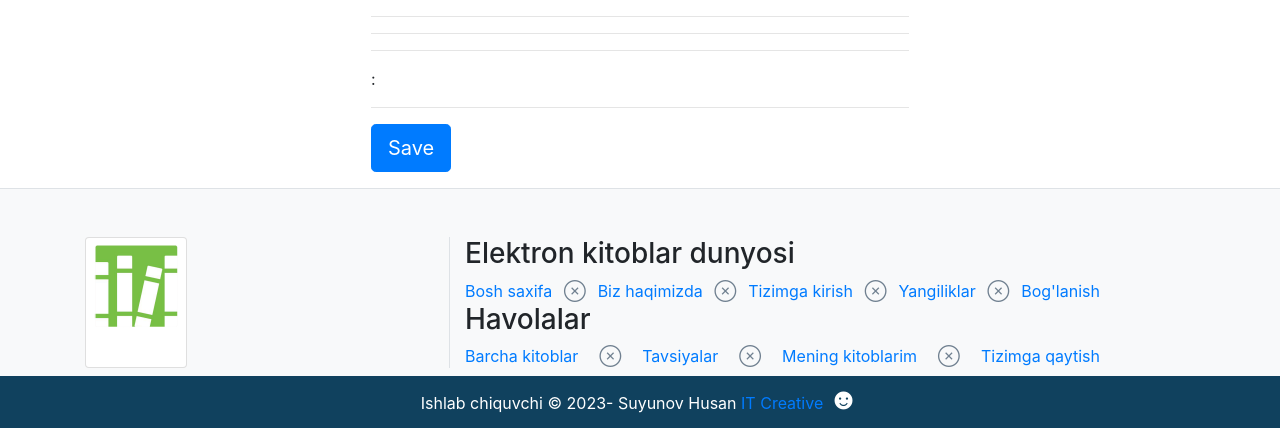
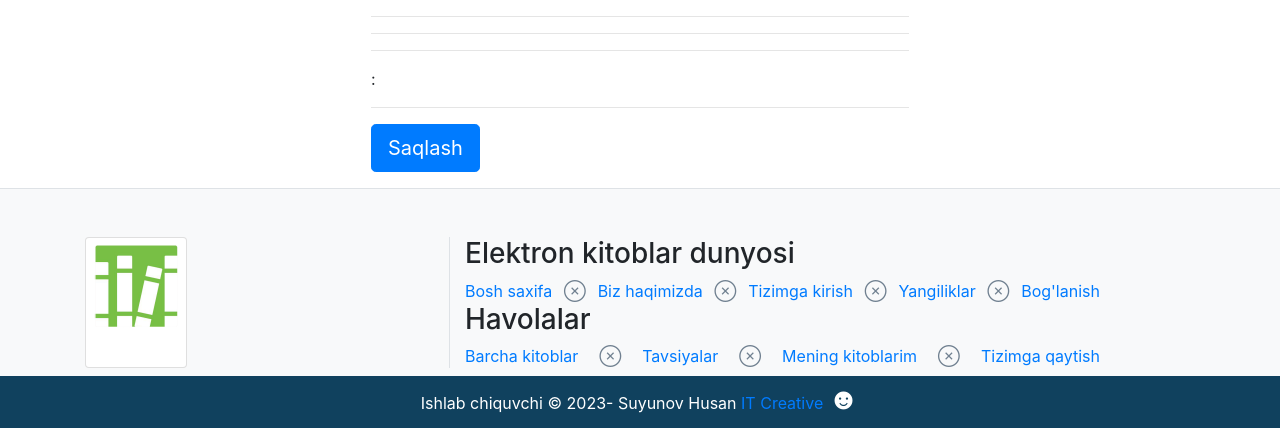
Before and after one commit to Xusanbek0039/django-book-webapp, a Django app: template templates/books/book_form.html in a window 1280 px wide. Shown: the part 161-589 px from the top of the page. Run offline with Django 3.2, Linux system fonts and the light colour scheme; the template is opened without the code that fills it, so the values that code supplies are empty; some libraries are stand-ins or nearby versions.

Commit message:
Update book_form.html

```diff
--- a/templates/books/book_form.html
+++ b/templates/books/book_form.html
@@ -37,7 +37,7 @@
                 <span class="text-danger">{{ form.cover_page.errors }}</span>
                 <hr>
 
-                <input type="submit" class="btn btn-lg btn-primary" value="Save">
+                <input type="submit" class="btn btn-lg btn-primary" value="Saqlash">
             </form>
         </div>
     </div>
```
